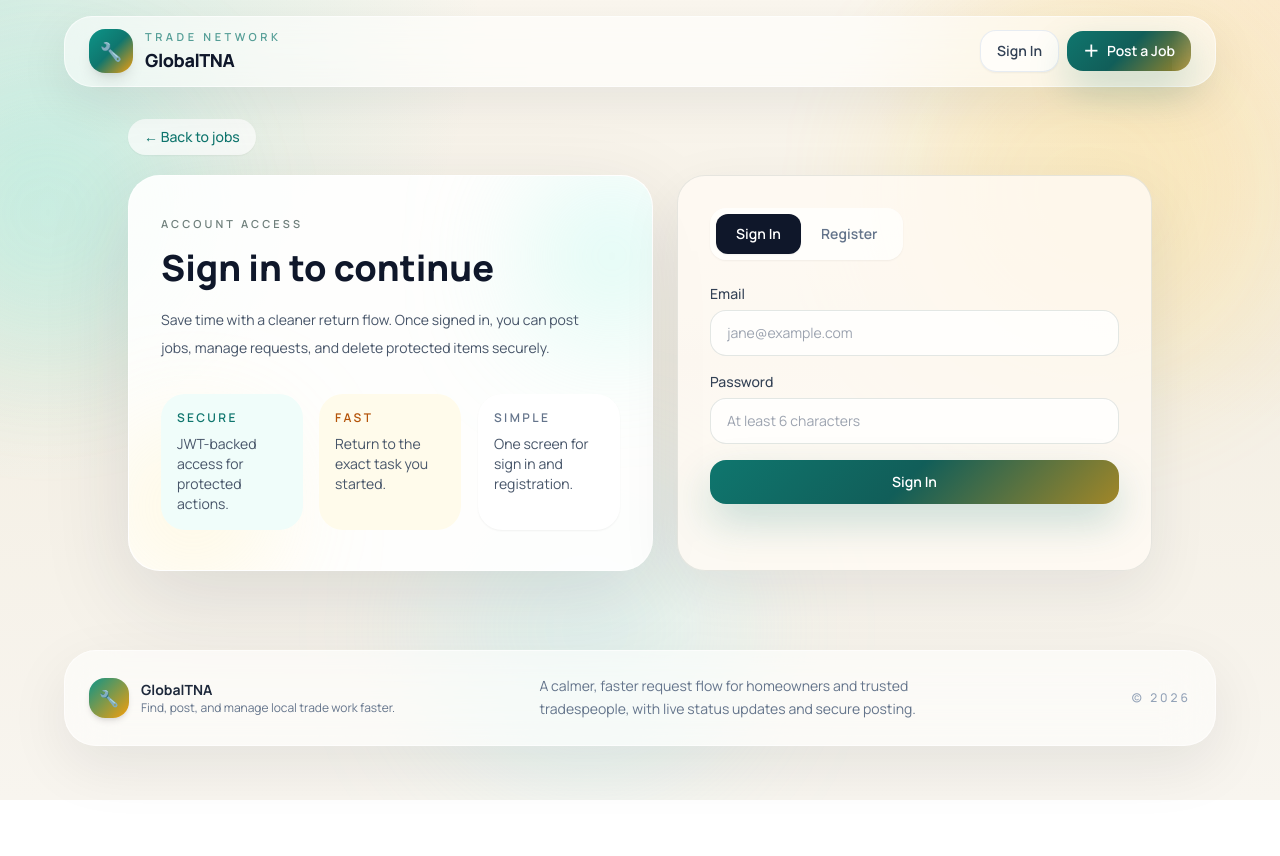
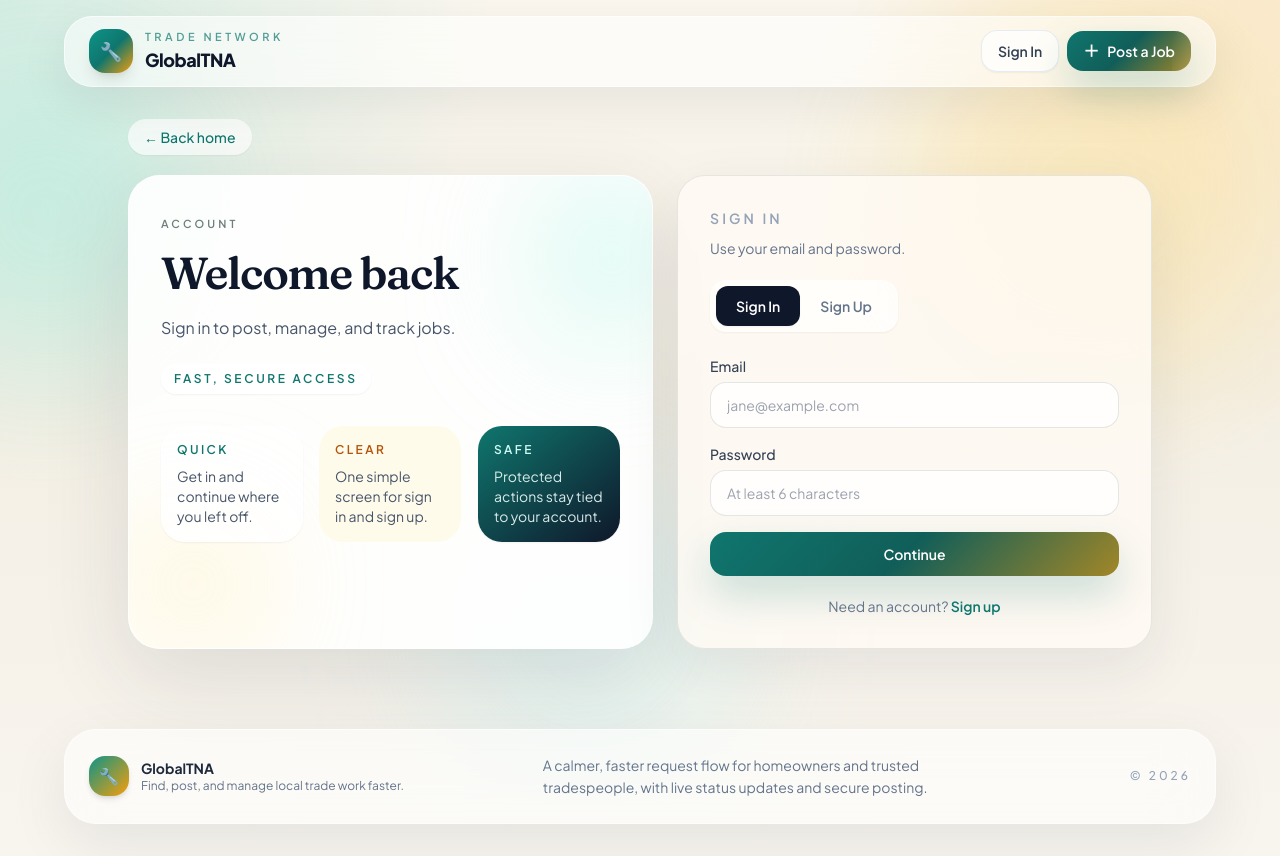
Before and after one commit to asra1234/GlobalTNA, a Next.js app in the folder frontend/: page /auth in a window 1280 px wide. Before the commit the page ends 800 px from the top, so only its background shows below. Built offline with nearby package versions, Linux system fonts and the light colour scheme; no server answers.

Commit message:
upgraded the sign in sign up ui

```diff
--- a/frontend/app/auth/page.js
+++ b/frontend/app/auth/page.js
@@ -23,7 +23,15 @@ export default function AuthPage() {
   }, []);
 
   const title = useMemo(
-    () => (mode === 'login' ? 'Sign in to continue' : 'Create your account'),
+    () => (mode === 'login' ? 'Welcome back' : 'Create your account'),
+    [mode]
+  );
+
+  const subtitle = useMemo(
+    () =>
+      mode === 'login'
+        ? 'Sign in to post, manage, and track jobs.'
+        : 'Join in a minute and start managing jobs with less friction.',
     [mode]
   );
 
@@ -76,7 +84,7 @@ export default function AuthPage() {
         href="/"
         className="mb-5 inline-flex items-center gap-1.5 rounded-full bg-white/70 px-4 py-2 text-sm font-medium text-teal-700 shadow-sm transition hover:bg-white"
       >
-        ← Back to jobs
+        ← Back home
       </Link>
 
       <div className="grid gap-6 lg:grid-cols-[1.05fr_0.95fr]">
@@ -84,30 +92,41 @@ export default function AuthPage() {
           <div className="absolute -right-10 top-0 h-40 w-40 rounded-full bg-teal-200/40 blur-3xl" />
           <div className="absolute bottom-0 left-0 h-32 w-32 rounded-full bg-amber-200/40 blur-3xl" />
           <div className="relative">
-            <p className="section-label mb-3">Account access</p>
-            <h1 className="max-w-sm text-4xl font-extrabold leading-tight text-slate-900">{title}</h1>
-            <p className="mt-4 max-w-md text-sm leading-7 text-slate-600">
-              Save time with a cleaner return flow. Once signed in, you can post jobs, manage requests, and delete protected items securely.
+            <p className="section-label mb-3">Account</p>
+            <h1 className="font-display max-w-md text-4xl font-semibold leading-tight text-slate-900 sm:text-[2.8rem]">{title}</h1>
+            <p className="mt-4 max-w-md text-sm leading-7 text-slate-600 sm:text-base">
+              {subtitle}
             </p>
 
+            <div className="mt-6 inline-flex rounded-full border border-white/70 bg-white/80 px-3 py-1.5 text-xs font-semibold uppercase tracking-[0.22em] text-teal-700 shadow-sm">
+              Fast, secure access
+            </div>
+
             <div className="mt-8 grid gap-4 sm:grid-cols-3">
-              <div className="rounded-3xl bg-teal-50 px-4 py-4 animate-fade-up" style={{ animationDelay: '60ms' }}>
-                <p className="text-xs font-semibold uppercase tracking-[0.2em] text-teal-700">Secure</p>
-                <p className="mt-2 text-sm text-slate-600">JWT-backed access for protected actions.</p>
+              <div className="motion-card rounded-3xl bg-white/85 px-4 py-4 shadow-sm animate-fade-up" style={{ animationDelay: '60ms' }}>
+                <p className="text-xs font-semibold uppercase tracking-[0.2em] text-teal-700">Quick</p>
+                <p className="mt-2 text-sm text-slate-600">Get in and continue where you left off.</p>
               </div>
-              <div className="rounded-3xl bg-amber-50 px-4 py-4 animate-fade-up" style={{ animationDelay: '120ms' }}>
-                <p className="text-xs font-semibold uppercase tracking-[0.2em] text-amber-700">Fast</p>
-                <p className="mt-2 text-sm text-slate-600">Return to the exact task you started.</p>
+              <div className="motion-card rounded-3xl bg-amber-50 px-4 py-4 animate-fade-up" style={{ animationDelay: '120ms' }}>
+                <p className="text-xs font-semibold uppercase tracking-[0.2em] text-amber-700">Clear</p>
+                <p className="mt-2 text-sm text-slate-600">One simple screen for sign in and sign up.</p>
               </div>
-              <div className="rounded-3xl bg-white px-4 py-4 shadow-sm animate-fade-up" style={{ animationDelay: '180ms' }}>
-                <p className="text-xs font-semibold uppercase tracking-[0.2em] text-slate-500">Simple</p>
-                <p className="mt-2 text-sm text-slate-600">One screen for sign in and registration.</p>
+              <div className="motion-card rounded-3xl bg-gradient-to-br from-teal-700 to-slate-900 px-4 py-4 text-white shadow-sm animate-fade-up" style={{ animationDelay: '180ms' }}>
+                <p className="text-xs font-semibold uppercase tracking-[0.2em] text-teal-100">Safe</p>
+                <p className="mt-2 text-sm text-teal-50/90">Protected actions stay tied to your account.</p>
               </div>
             </div>
           </div>
         </section>
 
         <section className="glass-panel px-6 py-6 sm:px-8 sm:py-8">
+          <div className="mb-5">
+            <p className="text-sm font-semibold uppercase tracking-[0.22em] text-slate-400">{mode === 'login' ? 'Sign in' : 'Sign up'}</p>
+            <p className="mt-2 text-sm leading-6 text-slate-500">
+              {mode === 'login' ? 'Use your email and password.' : 'Just a few details to get started.'}
+            </p>
+          </div>
+
           <div className="inline-flex rounded-2xl bg-white/70 p-1.5 shadow-sm">
             <button
               type="button"
@@ -125,7 +144,7 @@ export default function AuthPage() {
                 mode === 'register' ? 'bg-slate-900 text-white shadow-sm' : 'text-slate-500'
               }`}
             >
-              Register
+              Sign Up
             </button>
           </div>
 
@@ -138,7 +157,7 @@ export default function AuthPage() {
           <form onSubmit={handleSubmit} className="mt-6 space-y-4">
             {mode === 'register' && (
               <div className="animate-fade-in">
-                <label className="mb-1.5 block text-sm font-medium text-slate-700">Name</label>
+                <label className="mb-1.5 block text-sm font-medium text-slate-700">Full name</label>
                 <input
                   type="text"
                   name="name"
@@ -175,9 +194,20 @@ export default function AuthPage() {
             </div>
 
             <button type="submit" disabled={submitting} className="primary-button w-full">
-              {submitting ? 'Please wait…' : mode === 'login' ? 'Sign In' : 'Create Account'}
+              {submitting ? 'Please wait…' : mode === 'login' ? 'Continue' : 'Create account'}
             </button>
           </form>
+
+          <p className="mt-5 text-center text-sm text-slate-500">
+            {mode === 'login' ? 'Need an account?' : 'Already have an account?'}{' '}
+            <button
+              type="button"
+              onClick={() => setMode(mode === 'login' ? 'register' : 'login')}
+              className="font-semibold text-teal-700 transition hover:text-teal-800"
+            >
+              {mode === 'login' ? 'Sign up' : 'Sign in'}
+            </button>
+          </p>
         </section>
       </div>
     </div>
--- a/frontend/app/globals.css
+++ b/frontend/app/globals.css
@@ -22,6 +22,8 @@
       radial-gradient(circle at top right, rgba(245, 158, 11, 0.14), transparent 28%),
       linear-gradient(180deg, #fbf7ef 0%, #f4efe4 45%, #f8f5ef 100%);
     color: var(--ink);
+    font-family: var(--font-body), 'Segoe UI', sans-serif;
+    transition: background-position 0.6s ease, background-size 0.6s ease;
   }
 
   * {
@@ -35,14 +37,20 @@
 }
 
 @layer components {
+  .font-display {
+    font-family: var(--font-display), Georgia, serif;
+    font-variation-settings: 'SOFT' 50, 'WONK' 0;
+    letter-spacing: -0.03em;
+  }
+
   .glass-panel {
-    @apply rounded-[28px] border shadow-[0_20px_60px_rgba(30,41,59,0.08)] backdrop-blur-xl;
+    @apply rounded-[28px] border shadow-[0_20px_60px_rgba(30,41,59,0.08)] backdrop-blur-xl transition duration-300;
     background: var(--panel);
     border-color: var(--line);
   }
 
   .glass-panel-strong {
-    @apply rounded-[32px] border shadow-[0_28px_90px_rgba(30,41,59,0.12)] backdrop-blur-xl;
+    @apply rounded-[32px] border shadow-[0_28px_90px_rgba(30,41,59,0.12)] backdrop-blur-xl transition duration-300;
     background: var(--panel-strong);
     border-color: rgba(255, 255, 255, 0.7);
   }
@@ -89,6 +97,39 @@
 }
 
 @layer utilities {
+  .motion-card {
+    transition:
+      transform 0.35s cubic-bezier(0.22, 1, 0.36, 1),
+      box-shadow 0.35s cubic-bezier(0.22, 1, 0.36, 1),
+      border-color 0.35s ease,
+      background-color 0.35s ease;
+    transform-origin: center;
+    will-change: transform;
+  }
+
+  .motion-card:hover {
+    transform: translateY(-6px);
+    box-shadow: 0 28px 70px rgba(15, 23, 42, 0.14);
+  }
+
+  .motion-chip {
+    transition:
+      transform 0.25s ease,
+      box-shadow 0.25s ease,
+      border-color 0.25s ease,
+      color 0.25s ease,
+      background-color 0.25s ease;
+  }
+
+  .motion-chip:hover {
+    transform: translateY(-2px);
+    box-shadow: 0 14px 28px rgba(15, 23, 42, 0.08);
+  }
+
+  .stagger-in {
+    animation-delay: var(--delay, 0ms);
+  }
+
   .animate-fade-in {
     animation: fadeIn 0.25s ease-out both;
   }
@@ -103,6 +144,18 @@
 
   .animate-drift {
     animation: drift 10s ease-in-out infinite;
+  }
+
+  .animate-float {
+    animation: float 6.5s ease-in-out infinite;
+  }
+
+  .animate-bob {
+    animation: bob 4.6s ease-in-out infinite;
+  }
+
+  .animate-glow {
+    animation: glow 4.4s ease-in-out infinite;
   }
 
   .animate-sheen {
@@ -163,6 +216,36 @@
     }
   }
 
+  @keyframes float {
+    0%,
+    100% {
+      transform: translate3d(0, 0, 0);
+    }
+    50% {
+      transform: translate3d(0, -10px, 0);
+    }
+  }
+
+  @keyframes bob {
+    0%,
+    100% {
+      transform: translate3d(0, 0, 0) rotate(0deg);
+    }
+    50% {
+      transform: translate3d(0, -6px, 0) rotate(-1.5deg);
+    }
+  }
+
+  @keyframes glow {
+    0%,
+    100% {
+      box-shadow: 0 0 0 rgba(20, 184, 166, 0);
+    }
+    50% {
+      box-shadow: 0 24px 60px rgba(20, 184, 166, 0.12);
+    }
+  }
+
   @keyframes sheen {
     0%,
     100% {
@@ -173,4 +256,31 @@
       transform: translateX(150%);
     }
   }
+
+  @media (prefers-reduced-motion: reduce) {
+    .animate-fade-in,
+    .animate-fade-up,
+    .animate-soft-pulse,
+    .animate-drift,
+    .animate-float,
+    .animate-bob,
+    .animate-glow,
+    .animate-sheen::after,
+    .stagger-in {
+      animation: none !important;
+    }
+
+    .motion-card,
+    .motion-chip,
+    .glass-panel,
+    .glass-panel-strong,
+    .primary-button,
+    .secondary-button {
+      transition: none !important;
+    }
+
+    html {
+      scroll-behavior: auto;
+    }
+  }
 }
--- a/frontend/app/layout.js
+++ b/frontend/app/layout.js
@@ -1,10 +1,20 @@
 import './globals.css';
-import { Manrope } from 'next/font/google';
+import { Fraunces, Plus_Jakarta_Sans } from 'next/font/google';
 import Link from 'next/link';
 
 import AuthNav from '../components/AuthNav';
 
-const manrope = Manrope({ subsets: ['latin'], display: 'swap' });
+const plusJakartaSans = Plus_Jakarta_Sans({
+  subsets: ['latin'],
+  display: 'swap',
+  variable: '--font-body',
+});
+
+const fraunces = Fraunces({
+  subsets: ['latin'],
+  display: 'swap',
+  variable: '--font-display',
+});
 
 export const metadata = {
   title: 'GlobalTNA – Service Requests',
@@ -14,7 +24,7 @@ export const metadata = {
 export default function RootLayout({ children }) {
   return (
     <html lang="en">
-      <body className={`${manrope.className} min-h-screen text-gray-900 antialiased`}>
+      <body className={`${plusJakartaSans.className} ${fraunces.variable} min-h-screen text-gray-900 antialiased`}>
         <div className="pointer-events-none fixed inset-0 overflow-hidden">
           <div className="absolute -left-24 top-20 h-72 w-72 rounded-full bg-teal-300/20 blur-3xl animate-drift" />
           <div className="absolute right-0 top-0 h-96 w-96 rounded-full bg-amber-300/20 blur-3xl animate-soft-pulse" />
```
Also changed, not shown: frontend/app/page.js (+43 -54 lines).
